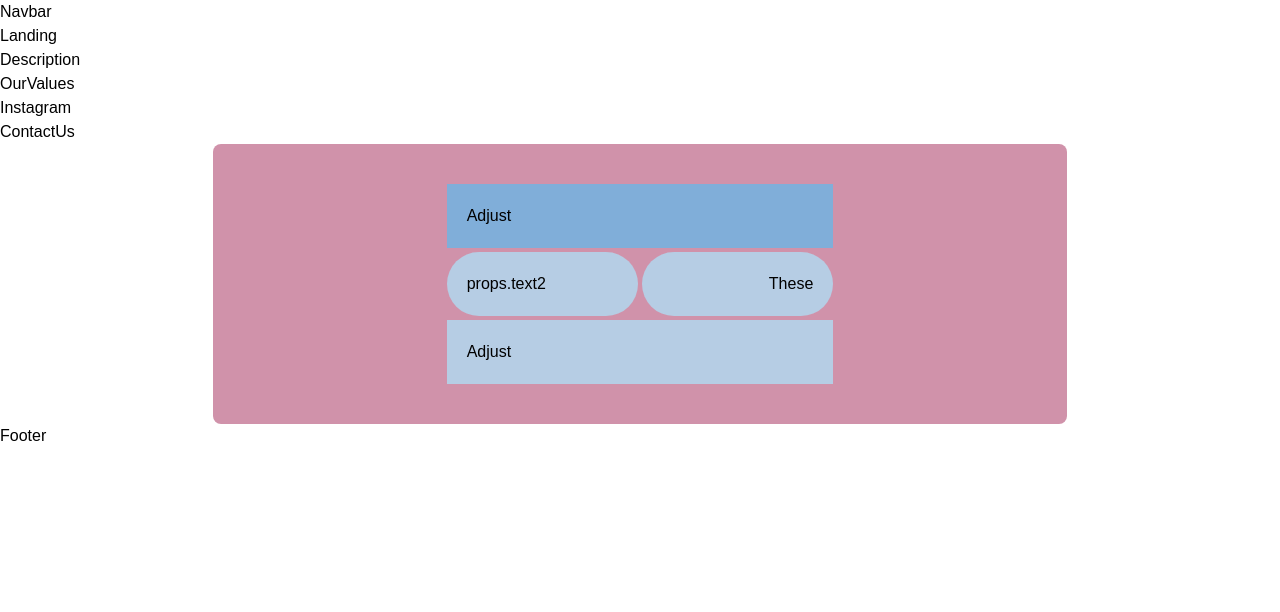
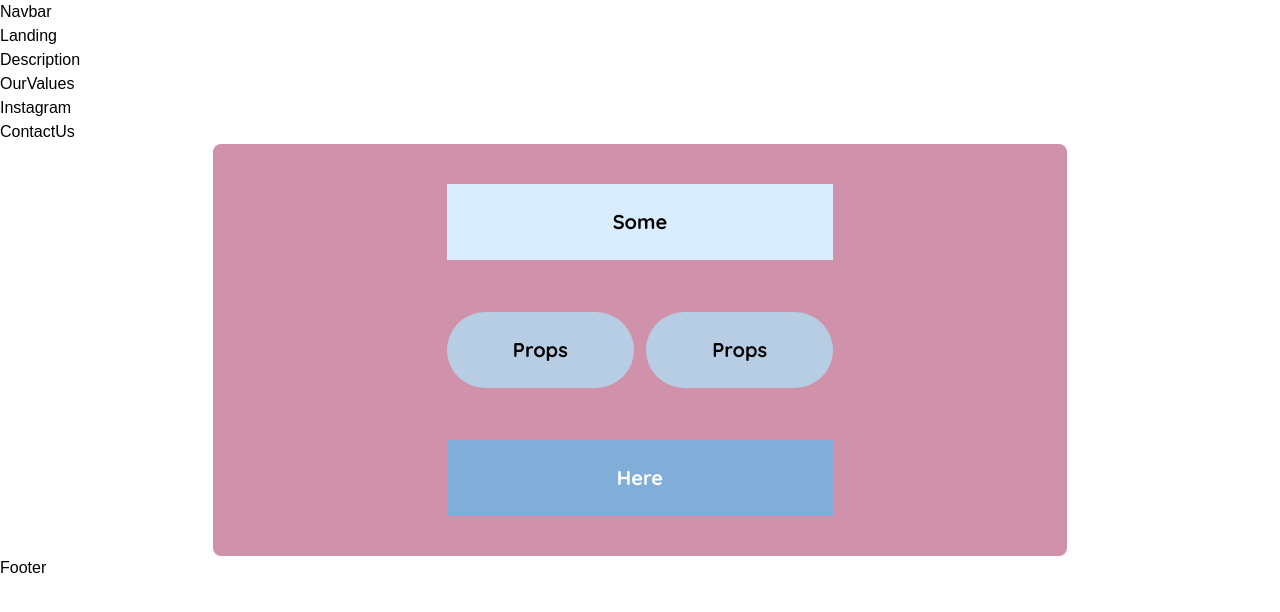
Before and after one commit to acm-ucr/ptso-website, a Next.js app: page / in a window 1280 px wide. Shown: the top 612 px of the page. Built offline with nearby package versions, Linux system fonts and the light colour scheme; a web font is replaced by a local one.

Commit message:
More example changes

```diff
--- a/src/app/page.tsx
+++ b/src/app/page.tsx
@@ -13,7 +13,7 @@ const Home = () => {
       <OurValues />
       <Instagram />
       <ContactUs />
-      <Example text1="Adjust" text2="These" text3="Props" />
+      <Example text1="Some" text2="Props" text3="Here" />
     </div>
   );
 };
--- a/src/components/Example.tsx
+++ b/src/components/Example.tsx
@@ -1,19 +1,19 @@
 const Example = (props: { text1: string; text2: string; text3: string }) => {
   return (
-    <div className="bg-ptso-pink-primary flex w-2/3 items-center gap-1 justify-self-center p-10 flex-col rounded-lg">
-      <div className="bg-ptso-blue-accent w-1/2 p-5 text-left">
+    <div className="bg-ptso-pink-primary flex w-2/3 items-center gap-13 justify-self-center p-10 flex-col rounded-lg">
+      <div className="bg-ptso-blue-primary w-1/2 p-6 text-center text-xl font-quicksand font-black">
         {props.text1}
       </div>
-      <div className="flex w-1/2 flex-row gap-1">
-        <div className="bg-ptso-blue-secondary w-full p-5 text-left rounded-full">
-          props.text2
+      <div className="flex w-1/2 flex-row gap-3">
+        <div className="bg-ptso-blue-secondary w-full p-6 text-center rounded-full text-xl font-quicksand font-black">
+          {props.text2}
         </div>
-        <div className="bg-ptso-blue-secondary w-full p-5 text-right rounded-full">
+        <div className="bg-ptso-blue-secondary w-full p-6 text-center rounded-full text-xl font-quicksand font-black">
           {props.text2}
         </div>
       </div>
-      <div className="bg-ptso-blue-secondary w-1/2 p-5 text-left">
-        {props.text1}
+      <div className="bg-ptso-blue-accent w-1/2 p-6 text-center text-white text-xl font-quicksand font-black">
+        {props.text3}
       </div>
     </div>
   );
```
